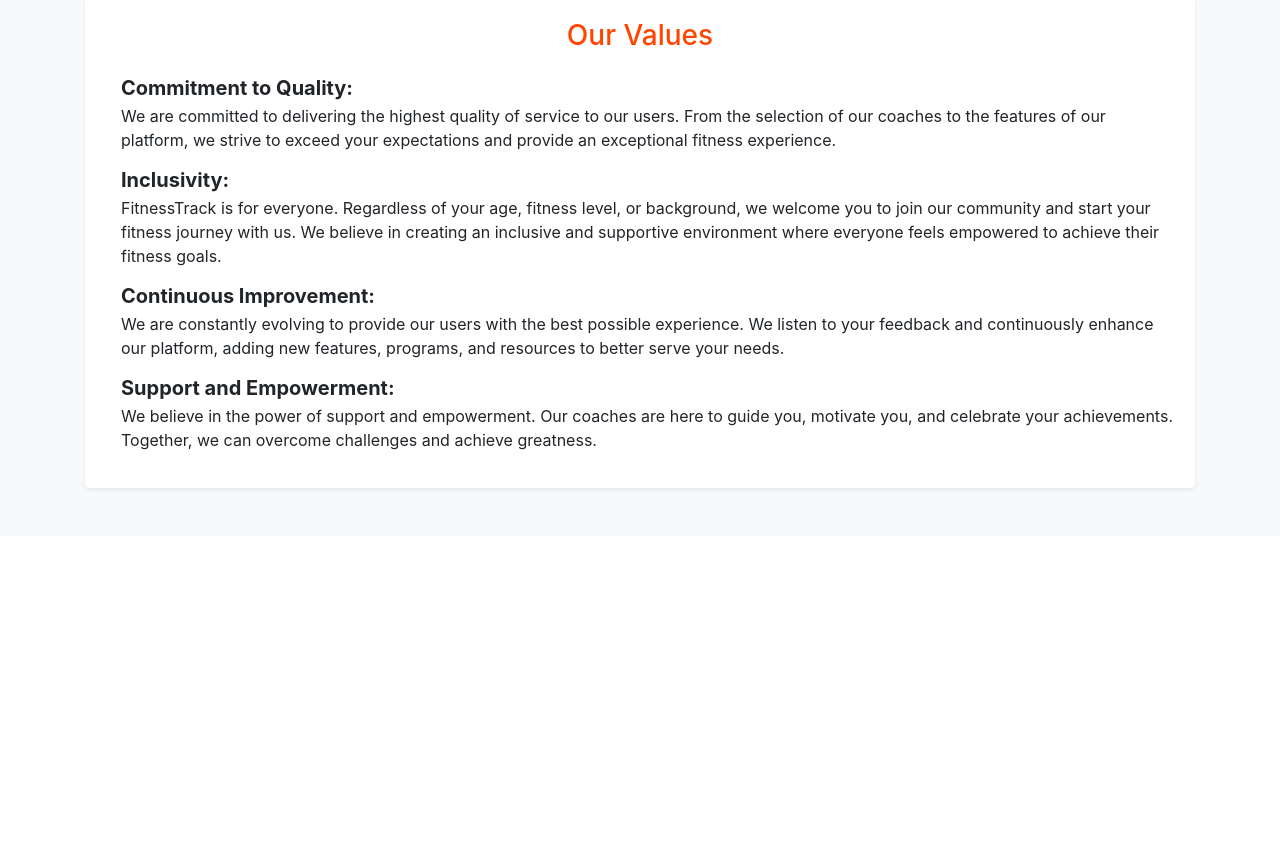
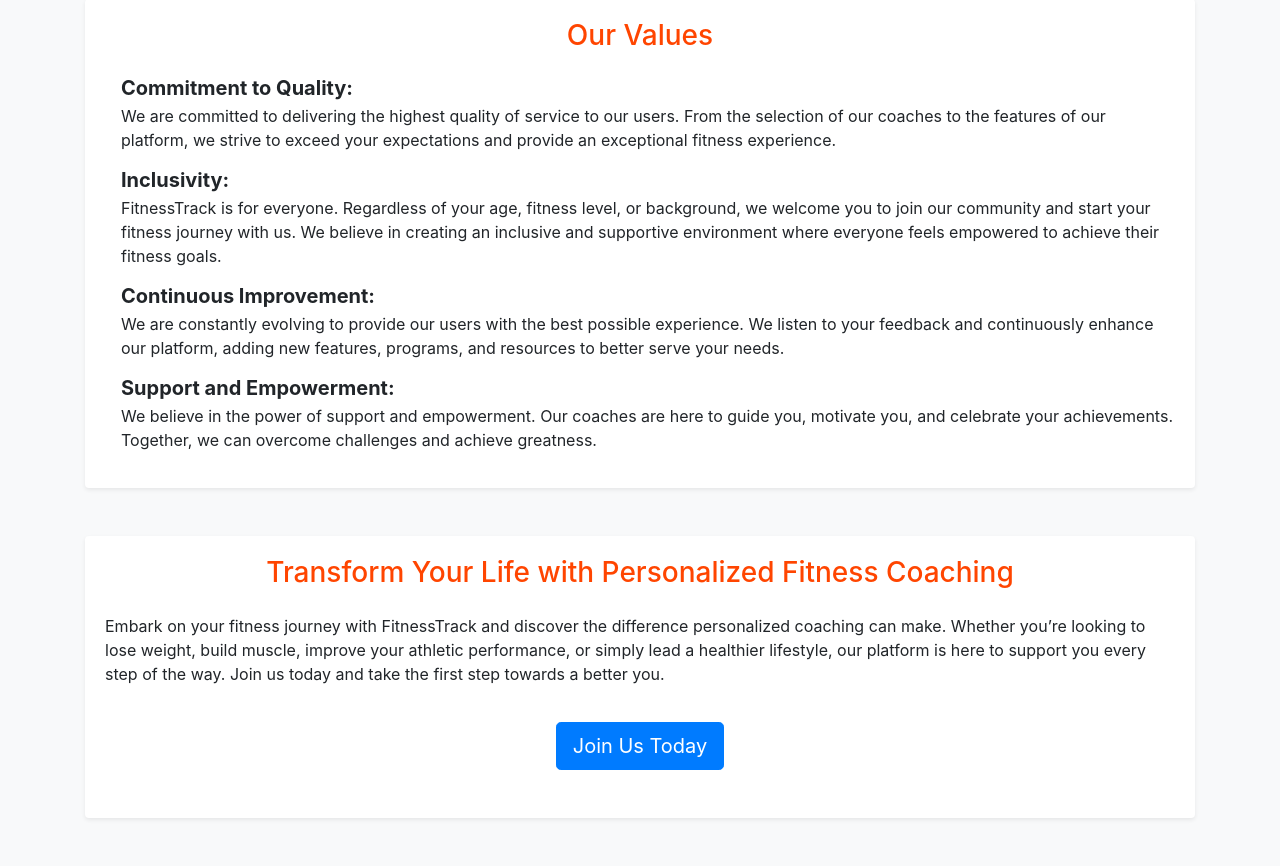
Before and after one commit to Izzeddin-Samara/Fitness_Track, a Django app: page /about_us/ in a window 1280 px wide. Shown: the part 1095-1961 px from the top of the page. Before the commit the page ends 1586 px from the top, so only its background shows below. Run offline with Django 3.2, Linux system fonts and the light colour scheme; some libraries are stand-ins or nearby versions.

Commit message:
Add 'Transform Your Life' section with Join Us button to About Us page

```diff
--- a/app/templates/about_us.html
+++ b/app/templates/about_us.html
@@ -134,6 +134,19 @@
                 </div>
             </div>
         </section>
+
+        <section class="mb-5">
+            <div class="card shadow-sm border-0">
+                <div class="card-body">
+                    <h3 class="text-center mb-4">Transform Your Life with Personalized Fitness Coaching</h3>
+                    <p>Embark on your fitness journey with FitnessTrack and discover the difference personalized coaching can make. Whether you’re looking to lose weight, build muscle, improve your athletic performance, or simply lead a healthier lifestyle, our platform is here to support you every step of the way. Join us today and take the first step towards a better you.</p>
+                </div>
+                <div class="text-center mb-5">
+                    <a href="/register" class="btn btn-primary btn-lg">Join Us Today</a>
+                </div>
+            </div>
+        </section>
+
     </main>
 </body>
 
```
